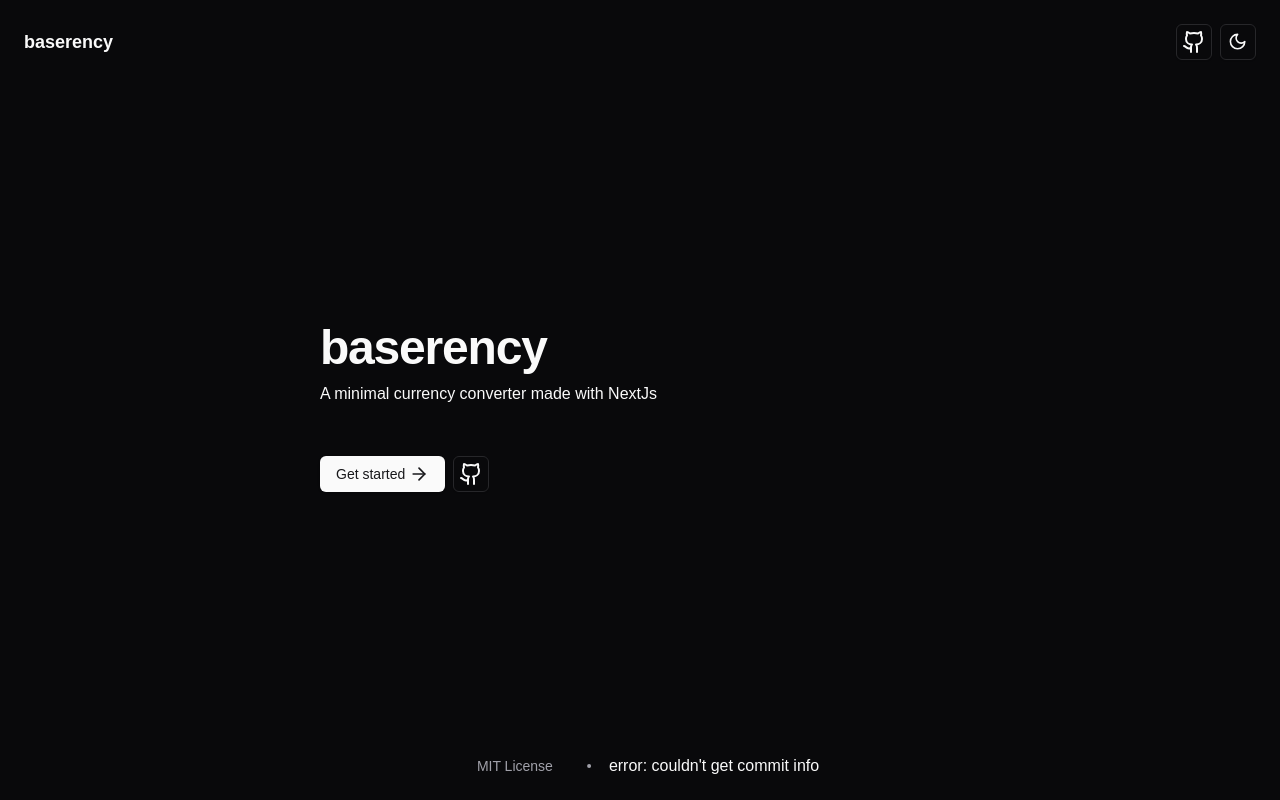
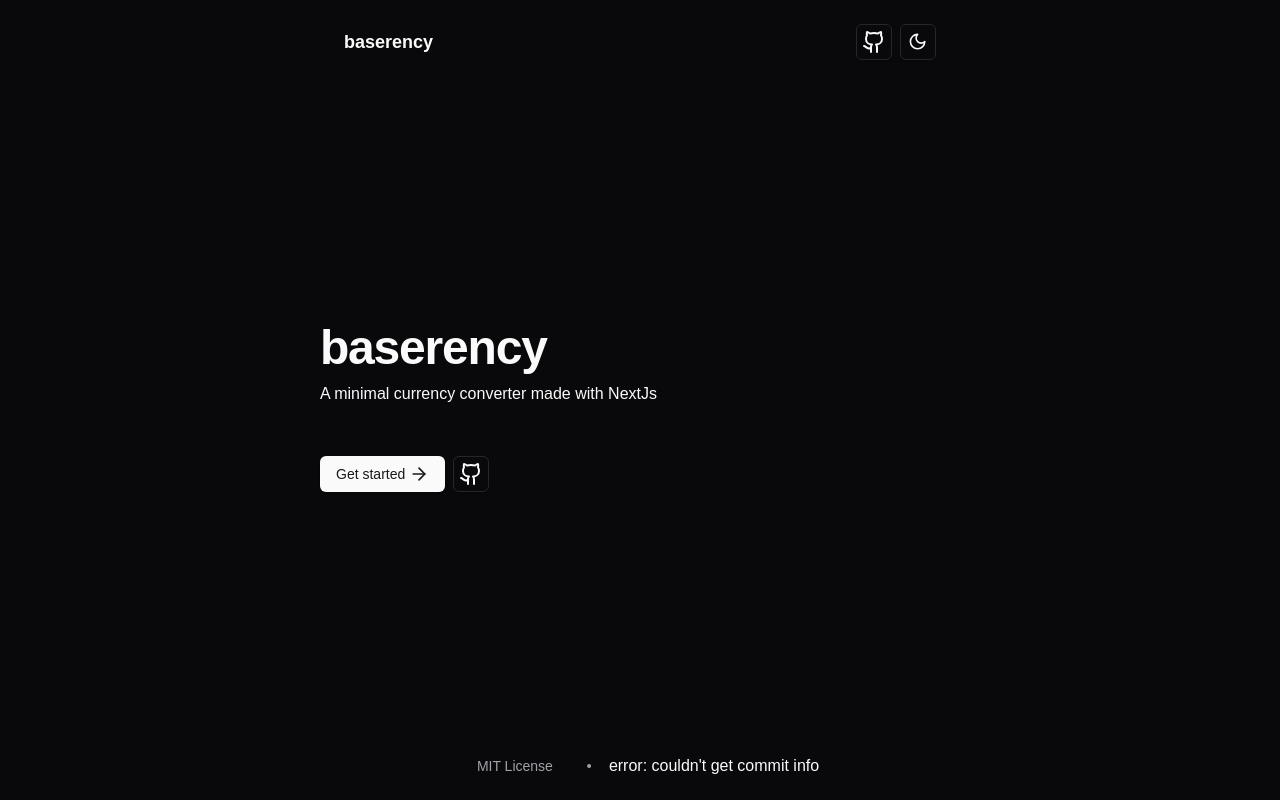
Before and after one commit to hammadmajid/baserency, a Next.js app: page / in a window 1280 px wide. Built offline with nearby package versions, Linux system fonts and the light colour scheme; no server answers.

Commit message:
refactor width of Header.tsx

```diff
--- a/components/Header.tsx
+++ b/components/Header.tsx
@@ -38,7 +38,7 @@ function ModeToggle() {
 
 export function Header() {
     return (
-        <header className="flex justify-between items-center p-6">
+        <header className="flex justify-between items-center p-6 md:w-3/4 xl:w-1/2 md:mx-auto">
             <Link href="/" className="font-semibold text-lg">baserency</Link>
             <div className="flex justify-center items-center gap-2">
                 <Button variant="outline" size="icon" asChild>
```
